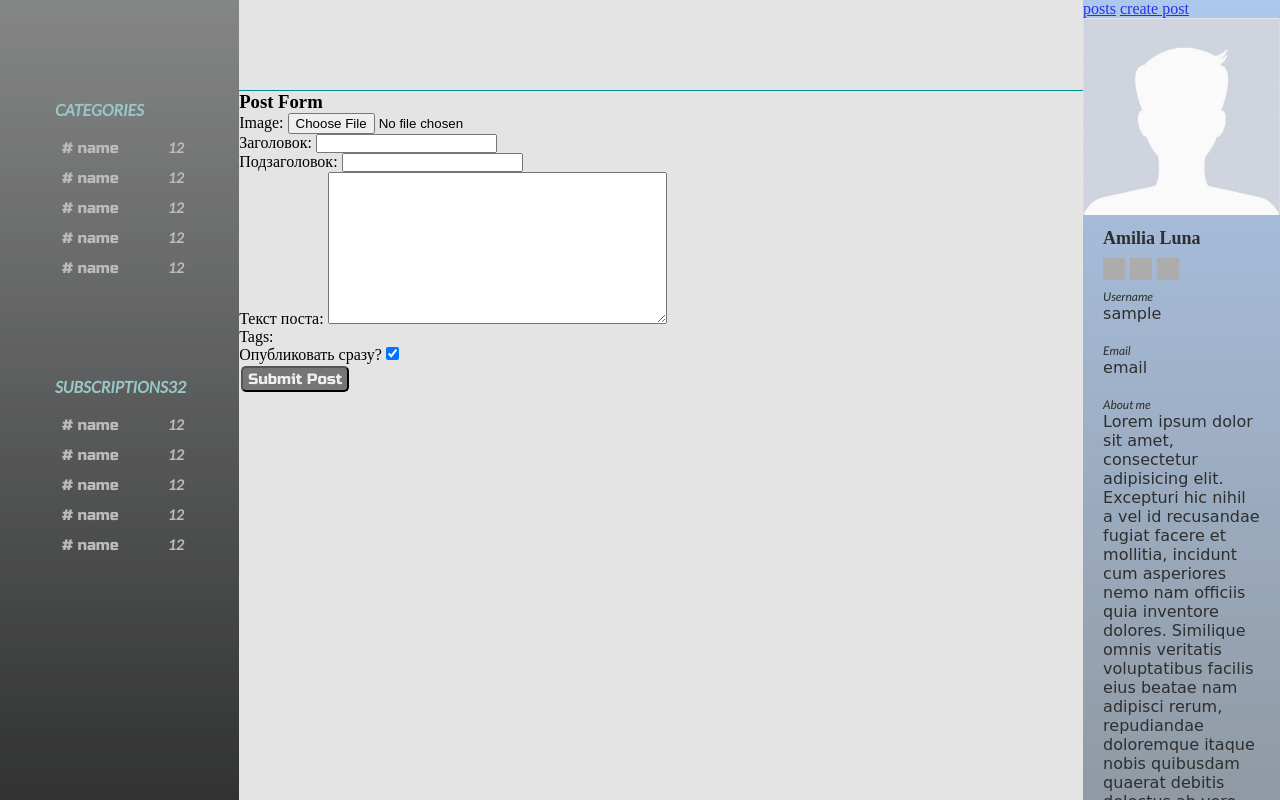
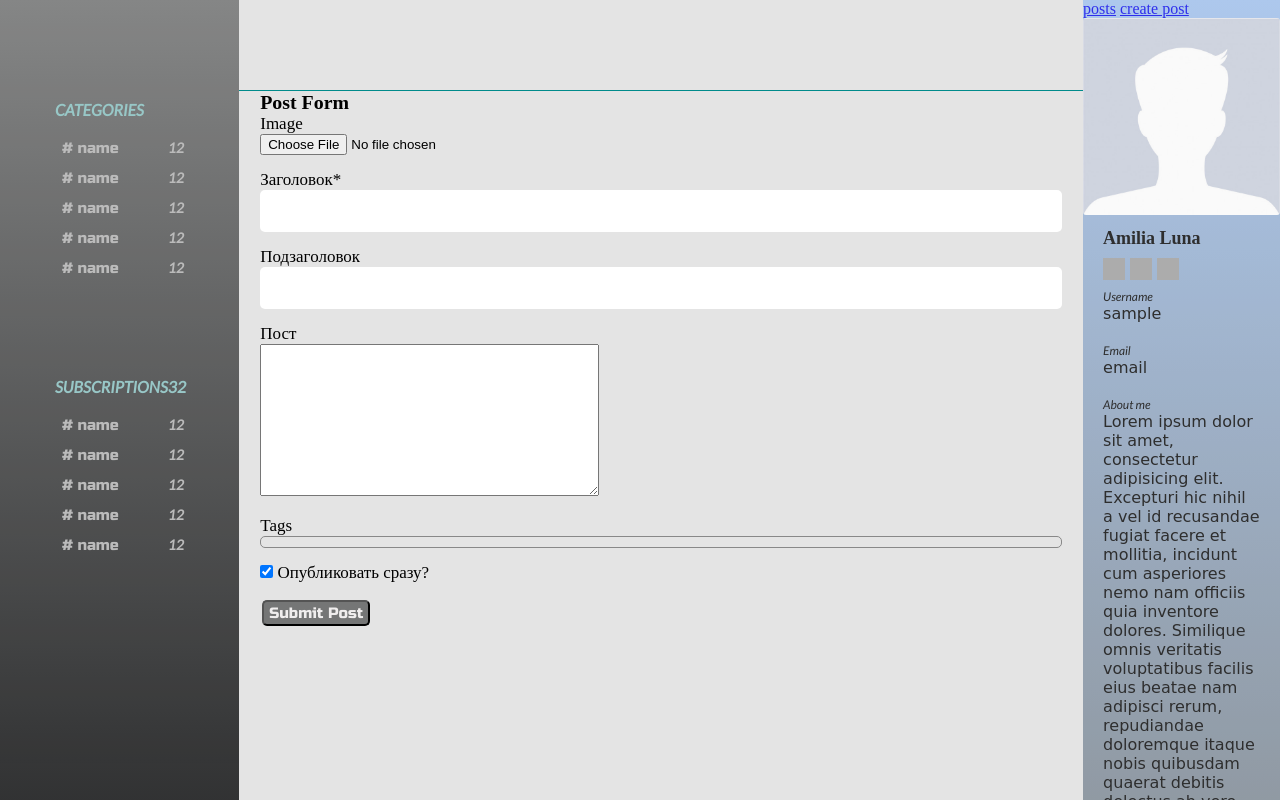
Before and after one commit to AndreVld/site_blog, a Django app: page /create_post/ in a window 1280 px wide. Run offline with Django 3.2, Linux system fonts and the light colour scheme; the visitor is signed in with stand-in values (Sample User, id 1); data that the repository does not hold is empty; some libraries are stand-ins or nearby versions; grey boxes are pictures that could not be loaded.

Commit message:
implemented creation/editing of posts added crispy forms

```diff
--- a/blog/models.py
+++ b/blog/models.py
@@ -24,7 +24,7 @@ class Posts(models.Model):
     image = models.ImageField(blank=True, null=True, upload_to='images')
     headline = models.CharField(max_length=200, verbose_name='Заголовок')
     sub_headline = models.CharField(max_length=200, null=True, blank=True, verbose_name='Подзаголовок')
-    body = RichTextField(null=True, blank=True, verbose_name='Текст поста')
+    body = RichTextField(null=True, blank=True, verbose_name='Пост')
     tags = models.ManyToManyField(Tags, blank=True, null=True)
     featured = models.BooleanField(default=False, verbose_name='Опубликовать сразу?')
     active = models.BooleanField(default=False, verbose_name='Активен?')
--- a/blog/templates/blog/create_update_post.html
+++ b/blog/templates/blog/create_update_post.html
@@ -1,13 +1,16 @@
 {% extends 'blog/base.html' %}
 
 {% load static %}
+{% load crispy_forms_tags %}
 
 {% block middle %}
-<h3>Post Form</h3>
-<form action="" method="post" enctype="multipart/form-data">
-    {% csrf_token %}
-    {{ form.as_p }}
-    <input class="teg" type="submit" value="Submit Post">
-</form>
-
+<div class="form_container">
+    <h3>Post Form</h3>
+    <form action="" method="post" enctype="multipart/form-data">
+        {% csrf_token %}
+        {{ form.media }}
+        {{ form|crispy }}
+        <input class="teg" type="submit" value="Submit Post">
+    </form>
+</div>
 {% endblock middle %}
--- a/site_blog/settings.py
+++ b/site_blog/settings.py
@@ -36,10 +36,14 @@ INSTALLED_APPS = [
     'django.contrib.messages',
     'django.contrib.staticfiles',
 
+    'ckeditor',
+    'crispy_forms',
+
     'users',
     'blog',
-    'ckeditor',
 ]
+
+CRISPY_TEMPLATE_PACK = 'bootstrap4'
 
 MIDDLEWARE = [
     'django.middleware.security.SecurityMiddleware',
--- a/static/css/style.css
+++ b/static/css/style.css
@@ -148,7 +148,8 @@
 
 .post_image_prev{
     width: 100%;
-    max-height: auto;
+    max-height: 1080px;
+    border-radius: 5px;
 }
 .post_title{
     margin: 12px 0px 0px 20px;
@@ -216,8 +217,7 @@
 .profile-pic{
     width: 100%;
     height: auto;
-    border-radius: 2px;
-
+    border-radius: 3px;
 }
 
 .fullname{
@@ -263,3 +263,46 @@
     font-size: 16px;
     line-height: 19px;
 }
+
+/*_____________________crispy_________________*/
+
+:active, :hover, :focus {
+    outline: 0;
+    outline-offset: 0;
+}
+
+.form_container{
+    width: 95%;
+	margin: 0 auto;
+    font-size: 17px;
+}
+
+#id_headline >{
+    max-width: 100%;
+}
+
+#div_id_tags > div{
+    max-height : 100px;
+    overflow-y : scroll;
+    border : 1px solid #888;
+    padding : 5px;
+    border-radius : 5px;
+}
+
+.textinput{
+
+    border: none;
+	width: 100%;
+    padding: 10px 0 10px 15px ;
+	border-radius: 5px;
+	font-size: 19px;
+    box-sizing: border-box;
+}
+
+.textinput:focus{
+    box-shadow: 3px 8px 6px rgb(174, 188, 201);
+}
+
+.form-group{
+    margin-bottom: 15px;
+}
```
